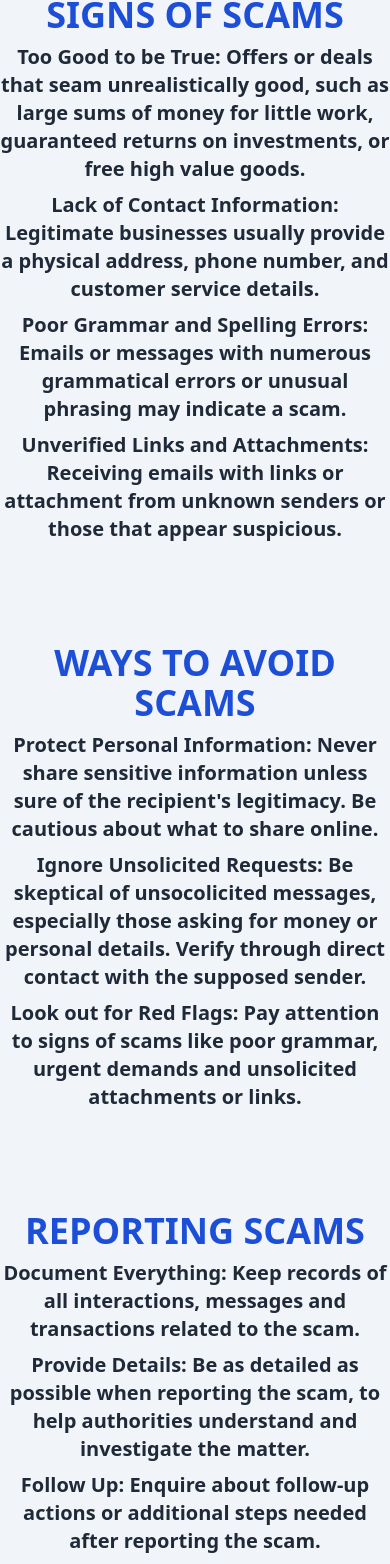
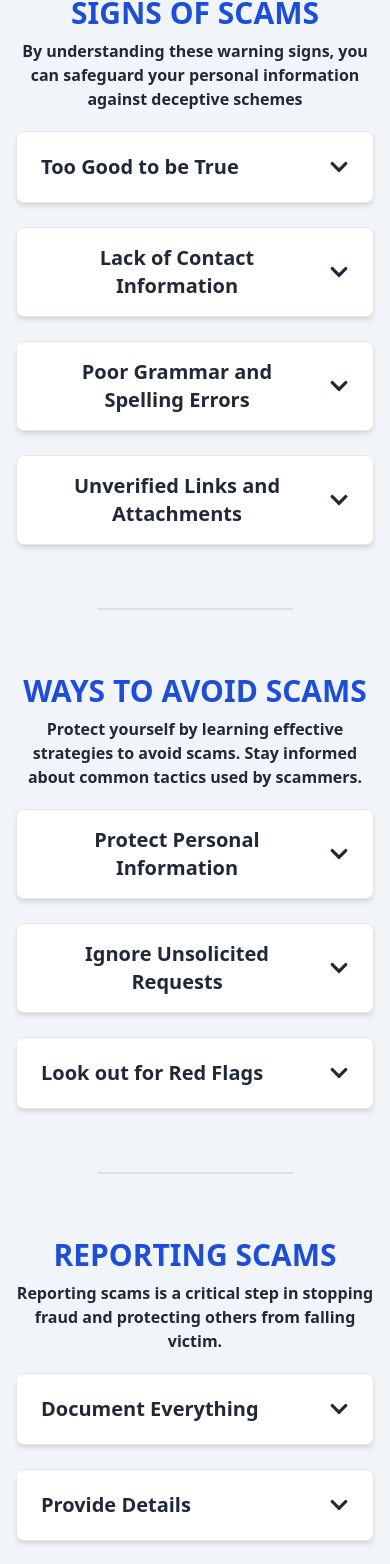
Before and after one commit to Jx1126/asp-final, a React (Vite) app: page /scam-awareness in a window 390 px wide. Shown: the part 2755-4319 px from the top of the page. Built offline with nearby package versions, Linux system fonts and the light colour scheme.

Commit message:
Created DropdownList and Divider common component. Modified the paragraph of scams into responsive dropdown list.

```diff
--- a/src/components/awareness/Awareness.tsx
+++ b/src/components/awareness/Awareness.tsx
@@ -3,6 +3,8 @@ import React from 'react';
 
 import ScamCard from './ScamCard';
 import DetailCard from './DetailCard';
+import DropdownList from '../common/DropdownList';
+import Divider from '../common/Divider';
 
 const AwarenessSection = () => {
   return (
@@ -121,42 +123,89 @@ const CommonScamsSection = () => {
 };
 
 const SignsOfScamsSection = () => {
+  const scams = [
+    {
+      title: "Too Good to be True",
+      description: "Offers or deals that seam unrealistically good, such as large sums of money for little work, guaranteed returns on investments, or free high value goods."
+    },
+    {
+      title: "Lack of Contact Information",
+      description: "Legitimate businesses usually provide a physical address, phone number, and customer service details."
+    },
+    {
+      title: "Poor Grammar and Spelling Errors",
+      description: "Emails or messages with numerous grammatical errors or unusual phrasing may indicate a scam."
+    },
+    {
+      title: "Unverified Links and Attachments",
+      description: "Receiving emails with links or attachment from unknown senders or those that appear suspicious."
+    }
+  ]
+
   return (
-    <section className="my-20 overflow-hidden">
-      <div className="flex flex-col items-center justify-center mb-5">
-        <p className="text-4xl text-blue-700 font-bold uppercase text-center">Signs of Scams</p>
-        <p className="text-xl font-semibold mt-2 w-full text-center">Too Good to be True: Offers or deals that seam unrealistically good, such as large sums of money for little work, guaranteed returns on investments, or free high value goods.</p>
-        <p className="text-xl font-semibold mt-2 w-full text-center">Lack of Contact Information: Legitimate businesses usually provide a physical address, phone number, and customer service details.</p>
-        <p className="text-xl font-semibold mt-2 w-full text-center">Poor Grammar and Spelling Errors: Emails or messages with numerous grammatical errors or unusual phrasing may indicate a scam.</p>
-        <p className="text-xl font-semibold mt-2 w-full text-center">Unverified Links and Attachments: Receiving emails with links or attachment from unknown senders or those that appear suspicious.</p>
+    <section className="mt-20 max-w-4xl mx-auto px-4 sm:px-6 lg:px-8">
+      <div className="flex flex-col items-center justify-center mb-5 relative z-20">
+        <p className="text-3xl sm:text-4xl text-blue-700 font-bold uppercase text-center">Signs of Scams</p>
+        <p className="text-md sm:text-xl font-semibold mt-2 max-w-sm sm:max-w-md text-center">By understanding these warning signs, you can safeguard your personal information against deceptive schemes</p>
       </div>
+
+      <DropdownList items={scams} />
     </section>
     );
 }
 
 const AvoidingScamsSection = () => {
+  const avoid = [
+    {
+      title: "Protect Personal Information",
+      description: "Never share sensitive information unless sure of the recipient's legitimacy. Be cautious about what to share online."
+    },
+    {
+      title: "Ignore Unsolicited Requests",
+      description: "Be skeptical of unsolicited messages, especially those asking for money or personal details. Verify through direct contact with the supposed sender."
+    },
+    {
+      title: "Look out for Red Flags",
+      description: "Pay attention to signs of scams like poor grammar, urgent demands and unsolicited attachments or links."
+    }
+  ]
+
   return (
-    <section className="my-20 overflow-hidden">
-      <div className="flex flex-col items-center justify-center mb-5">
-        <p className="text-4xl text-blue-700 font-bold uppercase text-center">Ways to Avoid Scams</p>
-        <p className="text-xl font-semibold mt-2 w-full text-center">Protect Personal Information: Never share sensitive information unless sure of the recipient's legitimacy. Be cautious about what to share online.</p>
-        <p className="text-xl font-semibold mt-2 w-full text-center">Ignore Unsolicited Requests: Be skeptical of unsocolicited messages, especially those asking for money or personal details. Verify through direct contact with the supposed sender.</p>
-        <p className="text-xl font-semibold mt-2 w-full text-center">Look out for Red Flags: Pay attention to signs of scams like poor grammar, urgent demands and unsolicited attachments or links.</p>
-      </div>
-    </section>
+    <section className="max-w-4xl mx-auto px-4 sm:px-6 lg:px-8">
+    <div className="flex flex-col items-center justify-center mb-5 relative z-20">
+      <p className="text-3xl sm:text-4xl text-blue-700 font-bold uppercase text-center">Ways to Avoid Scams</p>
+      <p className="text-md sm:text-xl font-semibold mt-2 max-w-sm sm:max-w-md text-center">Protect yourself by learning effective strategies to avoid scams. Stay informed about common tactics used by scammers.</p>
+    </div>
+
+    <DropdownList items={avoid} />
+  </section>
     );
 }
 
 const ReportingScamsSection = () => {
+  const report = [
+    {
+      title: "Document Everything",
+      description: "Keep records of all interactions, messages and transactions related to the scam."
+    },
+    {
+      title: "Provide Details",
+      description: "Be as detailed as possible when reporting the scam, to help authorities understand and investigate the matter."
+    },
+    {
+      title: "Follow Up",
+      description: "Enquire about follow-up actions or additional steps needed after reporting the scam."
+    }
+  ]
   return (
-    <section className="my-20 overflow-hidden">
-      <div className="flex flex-col items-center justify-center mb-5">
-        <p className="text-4xl text-blue-700 font-bold uppercase text-center">Reporting Scams</p>
-        <p className="text-xl font-semibold mt-2 w-full text-center">Document Everything: Keep records of all interactions, messages and transactions related to the scam.</p>
-        <p className="text-xl font-semibold mt-2 w-full text-center">Provide Details: Be as detailed as possible when reporting the scam, to help authorities understand and investigate the matter.</p>
-        <p className="text-xl font-semibold mt-2 w-full text-center">Follow Up: Enquire about follow-up actions or additional steps needed after reporting the scam.</p>
-      </div>
-    </section>
+    <section className="mb-20 max-w-4xl mx-auto px-4 sm:px-6 lg:px-8">
+    <div className="flex flex-col items-center justify-center mb-5 relative z-20">
+      <p className="text-3xl sm:text-4xl text-blue-700 font-bold uppercase text-center">Reporting scams</p>
+      <p className="text-md sm:text-xl font-semibold mt-2 max-w-sm sm:max-w-md text-center">Reporting scams is a critical step in stopping fraud and protecting others from falling victim.</p>
+    </div>
+
+    <DropdownList items={report} />
+  </section>
     );
 }
 
@@ -167,7 +216,9 @@ function Awareness() {
       <LinkCheckerSection />
       <CommonScamsSection />
       <SignsOfScamsSection />
+      <Divider />
       <AvoidingScamsSection />
+      <Divider />
       <ReportingScamsSection />
     </>
   );
--- /dev/null
+++ b/src/components/common/Divider.tsx
@@ -0,0 +1,9 @@
+function Divider() {
+  return(
+    <div className="flex justify-center my-10">
+      <div className="divider w-1/2"></div>
+    </div>
+  );
+}
+
+export default Divider;
--- /dev/null
+++ b/src/components/common/DropdownList.tsx
@@ -0,0 +1,48 @@
+import { useState } from 'react';
+import { FaChevronDown, FaChevronUp } from 'react-icons/fa';
+
+interface DropdownItem {
+  title: string;
+  description: string;
+}
+
+interface DropdownListProps {
+  items: DropdownItem[];
+}
+
+function DropdownList({ items }: DropdownListProps) {
+  const [openIndex, setOpenIndex] = useState<number | null>(null);
+
+  const toggleDropdown = (index: number) => {
+    setOpenIndex(openIndex === index ? null : index);
+  };
+
+  return (
+    <div className="space-y-6">
+      {items.map((item, index) => (
+        <div
+          key={index}
+          className="border border-gray-200 shadow-md rounded-lg overflow-hidden bg-white transition-all duration-300"
+        >
+          <button
+            className="w-full px-6 py-4 text-xl font-semibold flex justify-center items-center bg-white hover:bg-gray-200 focus:outline-none transition-colors duration-200"
+            onClick={() => toggleDropdown(index)}
+            style={{ minHeight: '70px' }}
+          >
+            <span className="mr-4">{item.title}</span>
+            <span className="ml-auto">
+              {openIndex === index ? <FaChevronUp /> : <FaChevronDown />}
+            </span>
+          </button>
+          {openIndex === index && (
+            <div className="px-6 py-4 bg-gray-50 text-center">
+              <p className="text-gray-700 leading-relaxed">{item.description}</p>
+            </div>
+          )}
+        </div>
+      ))}
+    </div>
+  );
+}
+
+export default DropdownList;
--- a/src/css/output.css
+++ b/src/css/output.css
@@ -804,6 +804,27 @@ html {
   scrollbar-width: none;
 }
 
+.divider {
+  display: flex;
+  flex-direction: row;
+  align-items: center;
+  align-self: stretch;
+  margin-top: 1rem;
+  margin-bottom: 1rem;
+  height: 1rem;
+  white-space: nowrap;
+}
+
+.divider:before,
+  .divider:after {
+  height: 0.125rem;
+  width: 100%;
+  flex-grow: 1;
+  --tw-content: '';
+  content: var(--tw-content);
+  background-color: var(--fallback-bc,oklch(var(--bc)/0.1));
+}
+
 .dropdown {
   position: relative;
   display: inline-block;
@@ -1447,6 +1468,10 @@ html {
   }
 }
 
+.divider:not(:empty) {
+  gap: 1rem;
+}
+
 .dropdown.dropdown-open .dropdown-content,
 .dropdown:focus .dropdown-content,
 .dropdown:focus-within .dropdown-content {
@@ -1991,6 +2016,20 @@ html {
   position: absolute;
 }
 
+.steps-horizontal .step {
+  display: grid;
+  grid-template-columns: repeat(1, minmax(0, 1fr));
+  grid-template-rows: repeat(2, minmax(0, 1fr));
+  place-items: center;
+  text-align: center;
+}
+
+.steps-vertical .step {
+  display: grid;
+  grid-template-columns: repeat(2, minmax(0, 1fr));
+  grid-template-rows: repeat(1, minmax(0, 1fr));
+}
+
 .avatar.online:before {
   content: "";
   position: absolute;
@@ -2093,6 +2132,49 @@ html {
   border-bottom-left-radius: 0px;
 }
 
+.steps-horizontal .step {
+  grid-template-rows: 40px 1fr;
+  grid-template-columns: auto;
+  min-width: 4rem;
+}
+
+.steps-horizontal .step:before {
+  height: 0.5rem;
+  width: 100%;
+  --tw-translate-x: 0px;
+  --tw-translate-y: 0px;
+  transform: translate(var(--tw-translate-x), var(--tw-translate-y)) rotate(var(--tw-rotate)) skewX(var(--tw-skew-x)) skewY(var(--tw-skew-y)) scaleX(var(--tw-scale-x)) scaleY(var(--tw-scale-y));
+  content: "";
+  margin-inline-start: -100%;
+}
+
+.steps-horizontal .step:where([dir="rtl"], [dir="rtl"] *):before {
+  --tw-translate-x: 0px;
+  transform: translate(var(--tw-translate-x), var(--tw-translate-y)) rotate(var(--tw-rotate)) skewX(var(--tw-skew-x)) skewY(var(--tw-skew-y)) scaleX(var(--tw-scale-x)) scaleY(var(--tw-scale-y));
+}
+
+.steps-vertical .step {
+  gap: 0.5rem;
+  grid-template-columns: 40px 1fr;
+  grid-template-rows: auto;
+  min-height: 4rem;
+  justify-items: start;
+}
+
+.steps-vertical .step:before {
+  height: 100%;
+  width: 0.5rem;
+  --tw-translate-x: -50%;
+  --tw-translate-y: -50%;
+  transform: translate(var(--tw-translate-x), var(--tw-translate-y)) rotate(var(--tw-rotate)) skewX(var(--tw-skew-x)) skewY(var(--tw-skew-y)) scaleX(var(--tw-scale-x)) scaleY(var(--tw-scale-y));
+  margin-inline-start: 50%;
+}
+
+.steps-vertical .step:where([dir="rtl"], [dir="rtl"] *):before {
+  --tw-translate-x: 50%;
+  transform: translate(var(--tw-translate-x), var(--tw-translate-y)) rotate(var(--tw-rotate)) skewX(var(--tw-skew-x)) skewY(var(--tw-skew-y)) scaleX(var(--tw-scale-x)) scaleY(var(--tw-scale-y));
+}
+
 .fixed {
   position: fixed;
 }
@@ -2163,6 +2245,11 @@ html {
   margin-bottom: 1.25rem;
 }
 
+.my-10 {
+  margin-top: 2.5rem;
+  margin-bottom: 2.5rem;
+}
+
 .mb-10 {
   margin-bottom: 2.5rem;
 }
@@ -2311,6 +2398,10 @@ html {
 
 .w-full {
   width: 100%;
+}
+
+.w-1\/2 {
+  width: 50%;
 }
 
 .min-w-48 {
@@ -2997,20 +3088,12 @@ body {
   border-radius: 0px;
 }
 
-.hover\:rounded-tr-sm:hover {
-  border-top-right-radius: 0.125rem;
-}
-
-.hover\:rounded-tr-md:hover {
-  border-top-right-radius: 0.375rem;
+.hover\:rounded-br-lg:hover {
+  border-bottom-right-radius: 0.5rem;
 }
 
 .hover\:rounded-tr-lg:hover {
   border-top-right-radius: 0.5rem;
-}
-
-.hover\:rounded-br-lg:hover {
-  border-bottom-right-radius: 0.5rem;
 }
 
 .hover\:bg-blue-800:hover {
```
Also changed, not shown: src/components/jobs/Jobs.tsx (+4 -31 lines).
